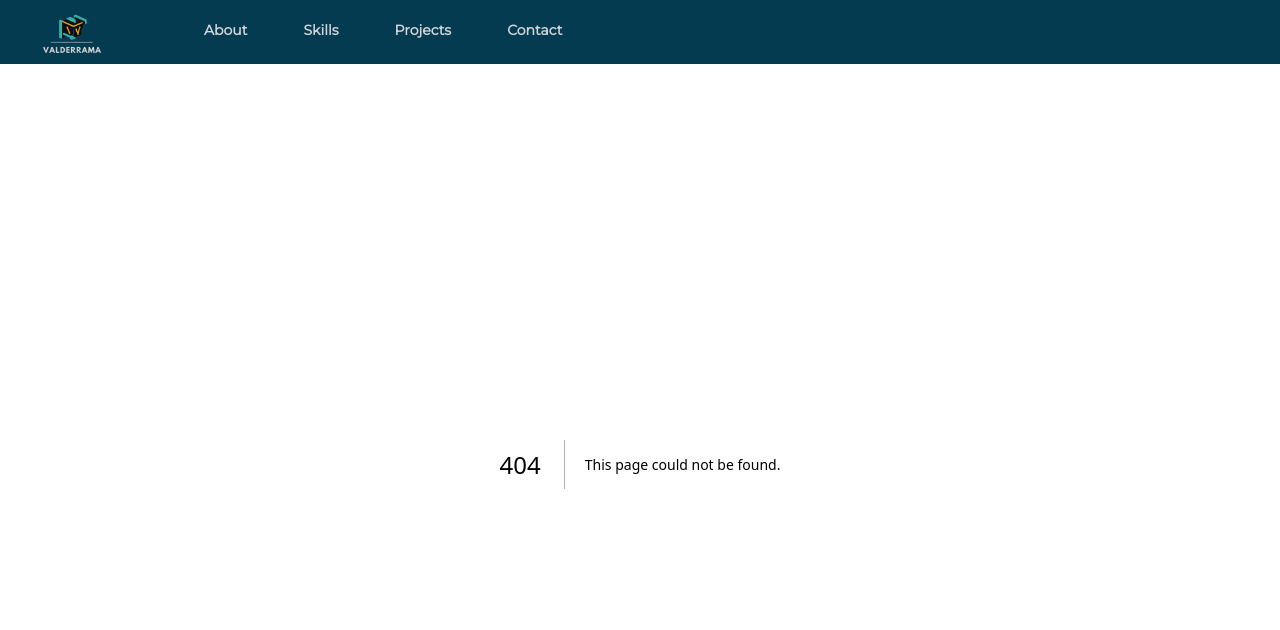
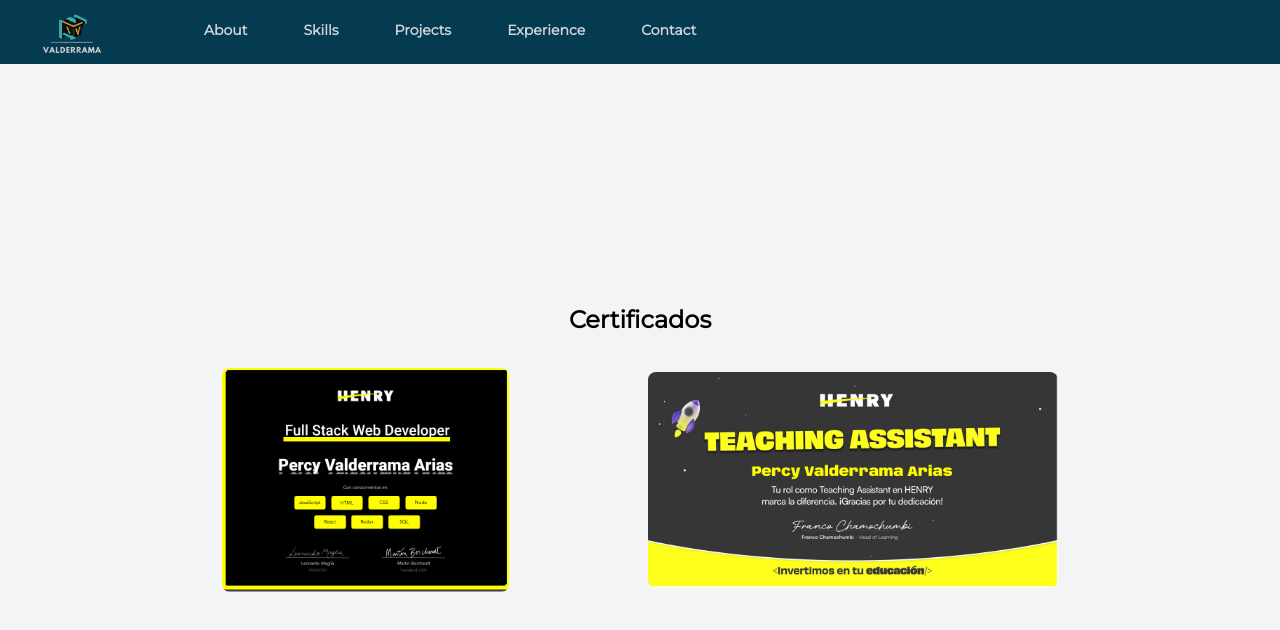
Before and after one commit to percylin33/portafolio, a Next.js app: page /Experience in a window 1280 px wide. Before the commit this address had no page. Shown: the top 630 px of the page. Built offline with nearby package versions, Linux system fonts and the light colour scheme.

Commit message:
fly-experiencia

```diff
--- /dev/null
+++ b/src/app/Experience/page.tsx
@@ -0,0 +1,55 @@
+"use client"
+import Image from "next/image";
+import { useState } from "react";
+import imageT from "@/acces/ImagenFull.png"
+import imageF from "@/acces/imagenTeacher.png"
+
+const Experience = () => {
+
+  const [isImage1Large, setIsImage1Large] = useState(false);
+  const [isImage2Large, setIsImage2Large] = useState(false);
+
+  const toggleImageSize = (imageNumber: number) => {
+    if (imageNumber === 1) {
+      setIsImage1Large(!isImage1Large);
+      setIsImage2Large(false);
+    } else if (imageNumber === 2) {
+      setIsImage2Large(!isImage2Large);
+      setIsImage1Large(false);
+    }
+  };
+
+  return <div className="bg-gray-100 h-full w-screen md:h-[calc(100vh-4rem)] flex justify-center items-center">
+  <div className="justify-center items-center">
+    <h2 className="text-center p-8 font-bold text-2xl">Certificados</h2>
+    <div className=" w-[80%] m-auto space-y-4 justify-center items-center md:flex md:space-x-4 md:space-y-0 ">
+      <div
+        className={`cursor-pointer ${
+          isImage2Large ? "md:w-[70%] md:h-[70%]" : "md:w-[40%] md:h-[40%]"
+        }`}
+        onClick={() => toggleImageSize(2)}
+      >
+        <Image
+          src={imageT} // Reemplaza con la ruta de tu segunda imagen
+          alt="Image 2"
+          className="w-full h-full object-cover rounded-lg md:w-[70%]"
+        />
+      </div>
+      <div
+        className={`cursor-pointer ${
+          isImage1Large ? "md:w-[70%] md:h-[70%]" : "md:w-[40%] md:h-[40%]"
+        }`}
+        onClick={() => toggleImageSize(1)}
+      >
+        <Image
+          src={imageF} // Reemplaza con la ruta de tu primera imagen
+          alt="Image 1"
+          className="w-full h-full object-cover rounded-lg"
+        />
+      </div>
+    </div>
+  </div>
+</div>
+  };
+
+  export default Experience;
--- a/src/components/Navbar.tsx
+++ b/src/components/Navbar.tsx
@@ -84,6 +84,12 @@
                   <p className="font-bold">Projects</p>
                 </Link>
                 <Link
+                  href="/Experience"
+                  className="text-gray-300 hover:bg-hov hover:text-white rounded-md px-3 py-2 text-sm font-medium"
+                >
+                  <p className="font-bold">Experience</p>
+                </Link>
+                <Link
                   href="/Contact"
                   className="text-gray-300 hover:bg-hov hover:text-white rounded-md px-3 py-2 text-sm font-medium"
                 >
@@ -119,6 +125,12 @@
             Projects
           </Link>
           <Link
+            href="/Experience"
+            className="text-gray-300 hover:bg-gray-700 hover:text-white block rounded-md px-3 py-2 text-base font-medium"
+          >
+            Experience
+          </Link>
+          <Link
             href="/Contact"
             className="text-gray-300 hover:bg-gray-700 hover:text-white block rounded-md px-3 py-2 text-base font-medium"
           >
```
Also changed, not shown: src/acces/ImagenFull.png (added), src/acces/imagenTeacher.png (added).
